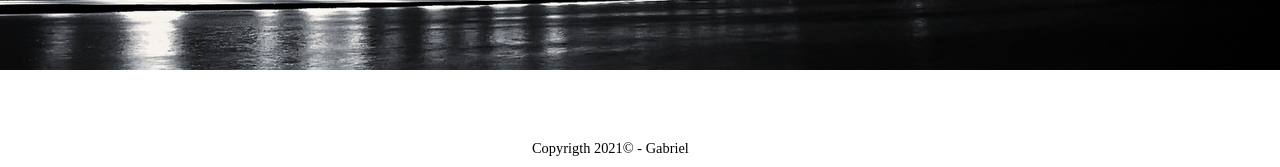
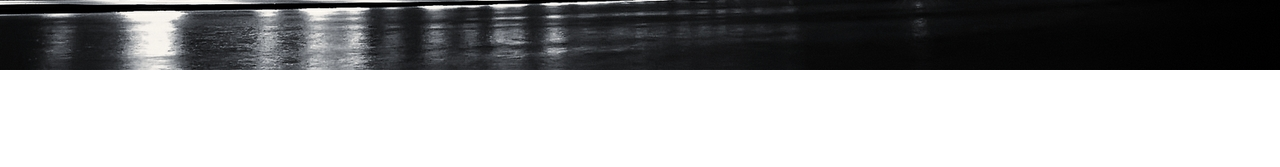
Before and after one commit to Petrillooo/Login-Transparente, a plain HTML site: page index.html in a window 1280 px wide. Shown: the part 630-797 px from the top of the page. Drawn offline with Linux system fonts and the light colour scheme.

Commit message:
Update index.html

```diff
--- a/index.html
+++ b/index.html
@@ -26,13 +26,5 @@
         </div>
     </main>
 
-    <div class="hero_wave" style="overflow: hidden;" ><svg viewBox="0 0 500 150" preserveAspectRatio="none" style="height: 100%; width: 100%;"><path d="M0.00,49.98 C149.99,150.00 349.20,-49.98 500.00,49.98 L500.00,150.00 L0.00,150.00 Z" style="stroke: none; fill: #fff;"></path></svg></div>
-
-    <footer class="footer">
-        <div class="copyright">
-            <span class="nombre">Copyrigth 2021© - Gabriel</span>
-        </div>
-    </footer>
-
 </body>
 </html>
```
